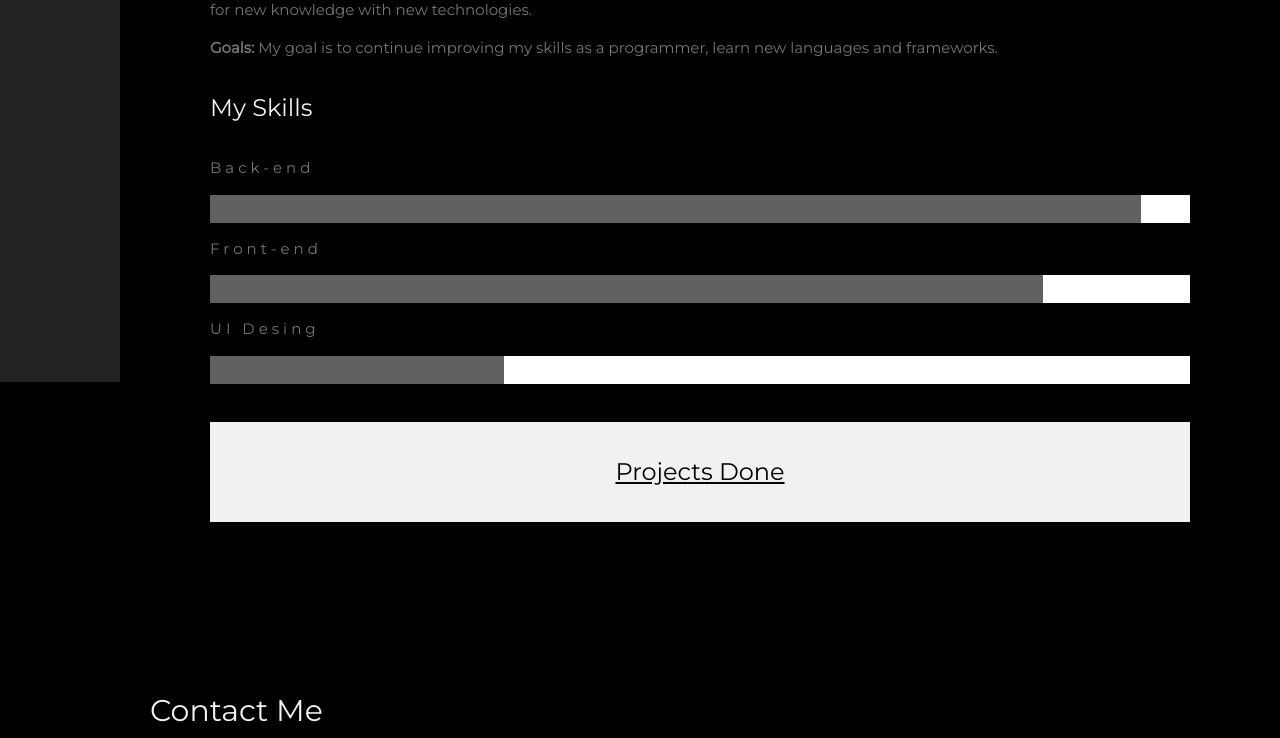
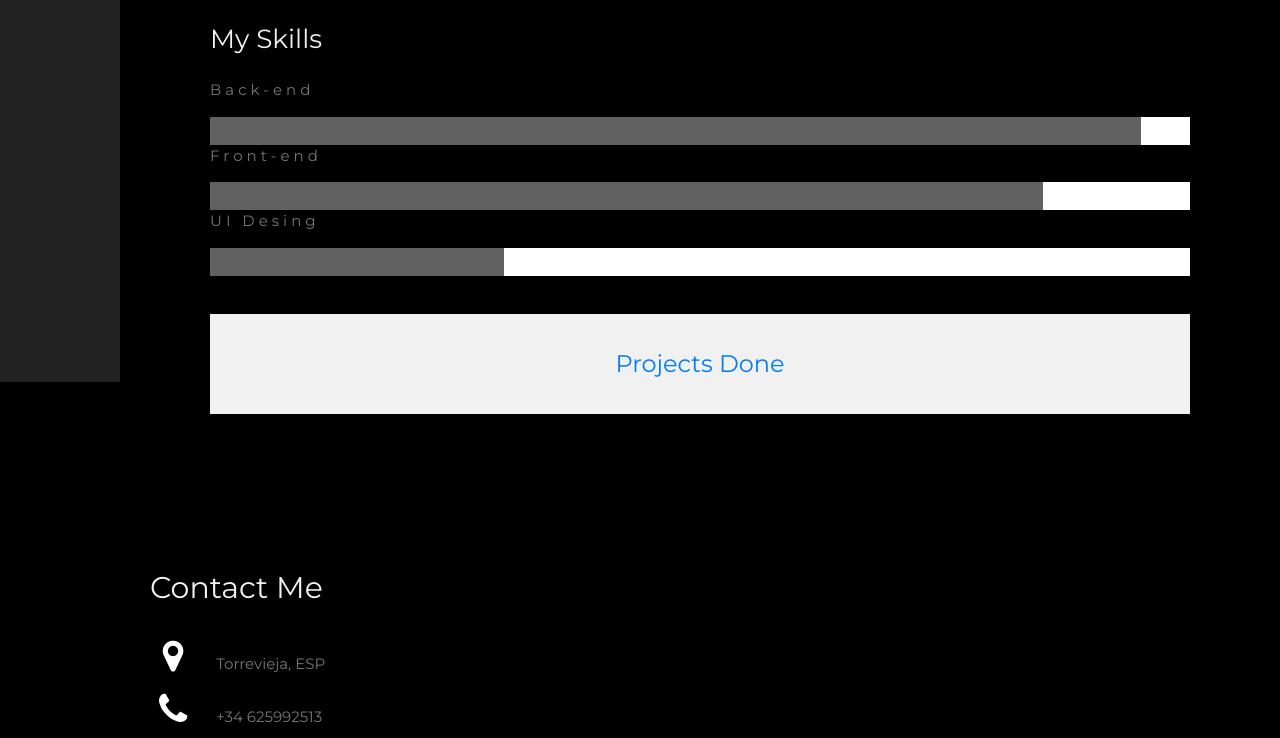
Before and after one commit to JoseMNR9/JoseMNR9.github.io, a plain HTML site: page index.html in a window 1280 px wide. Shown: the part 418-1156 px from the top of the page. Drawn offline with nearby package versions, Linux system fonts and the light colour scheme.

Commit message:
Added boostrap

```diff
--- a/index.html
+++ b/index.html
@@ -7,6 +7,7 @@
 <link rel="icon" href="img/user-secret-solid.svg" type="image/x-icon">
 <link rel="stylesheet" href="all.css">
 <link rel="stylesheet" href="https://www.w3schools.com/w3css/4/w3.css">
+<link rel="stylesheet" href="https://maxcdn.bootstrapcdn.com/bootstrap/4.0.0/css/bootstrap.min.css">
 <link rel="stylesheet" href="https://fonts.googleapis.com/css?family=Montserrat">
 <link rel="stylesheet" href="https://cdnjs.cloudflare.com/ajax/libs/font-awesome/4.7.0/css/font-awesome.min.css">
 <style>
```
